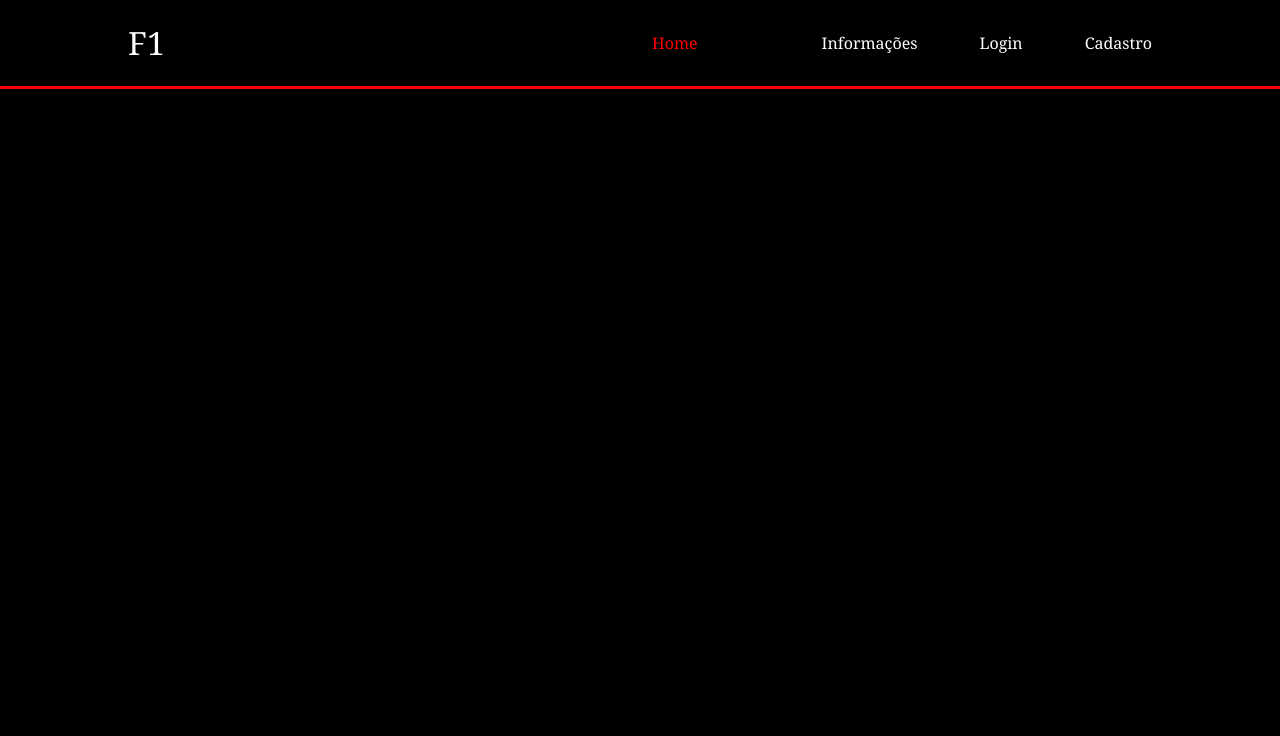
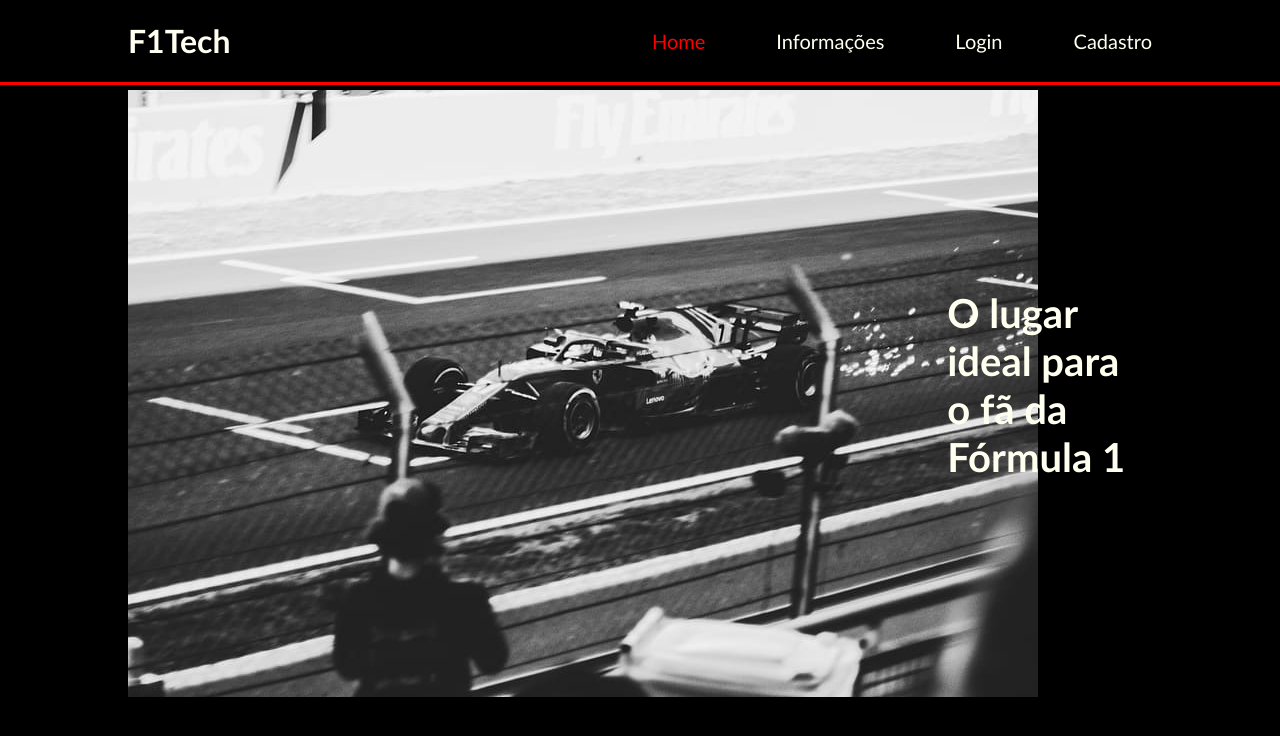
Before and after one commit to matheuslealdeoliveira/Projeto-Individual, a plain HTML site: page Site/home.html in a window 1280 px wide. Drawn offline with Linux system fonts and the light colour scheme.

Commit message:
Início da Tela Home

```diff
--- a/Site/home.html
+++ b/Site/home.html
@@ -11,12 +11,12 @@
 
     <div class="header">
         <div class="container">
-            <h1 class="titulo">F1</h1>
+
+          <h1 class="titulo"> F1Tech </h1>
 
             <ul class="navbar">
-                <li class="local">Home</li>
-                <li>
-                  <a href=""></a>
+                <li class="local">Home
+                  <a href="home.html"></a>
                 </li>
                 <li>
                   <a href="">Informações</a>
@@ -33,6 +33,16 @@
     </div>
 
     <div class="info">
+      <div class="container">
+        <div class="slogan">
+          <div class="banner">
+            <div class="img">
+              <img src="img/F1_BlackWhite.png">
+            </div>
+            <h1 class="titulo">O lugar ideal para o fã da Fórmula 1</h1>
+          </div>
+        </div>
+      </div>
     </div>
 
     <div class="footer">
--- a/Site/style.css
+++ b/Site/style.css
@@ -1,10 +1,11 @@
 body {
     margin: 0;
     padding: 0;
-    font-family: Georgia, 'Times New Roman', Times, serif;
-    background-color: black;
+    background-color: #000000;
+    font-family: 'Trebuchet MS', 'Lucida Sans Unicode', 'Lucida Grande', 'Lucida Sans', Arial, sans-serif;
   }
 
+  /* INICIO NAVBAR */
   .container {
     width: 80%;
     margin: auto;
@@ -12,7 +13,7 @@ body {
   }
 
   .header {
-    border-bottom: 3px solid red;
+    border-bottom: 3px solid #FF0000;
   }
 
   .header .container {
@@ -21,7 +22,12 @@ body {
 
   .header a {
     text-decoration: none;
-    color: white;
+    color: #FFFFF0;
+  }
+
+  .titulo {
+    color: #FFFFF0;
+    width: fit-content;
   }
 
   .navbar {
@@ -30,11 +36,35 @@ body {
     align-items: center;
     justify-content: space-between;
     list-style: none;
-    color: red;
+    color: #FF0000;
+    font-size: 20px;
   }
 
-  .titulo {
-    color: white;
-    width: fit-content;
-    font-weight: 500;
+  /* FIM  NAVBAR */
+
+  /* INICIO INFO */
+  .slogan {
+    width: 100%;
+    height: 600px;
+    display: flex;
   }
+
+  .banner {
+    width: 100%;
+    display: flex;
+    flex-direction: row;
+    justify-content: space-evenly;
+    align-items: center;
+  }
+
+  .banner .img {
+    width: 80%;
+    align-items: center;
+    margin-top: 20px;
+  }
+
+  .banner .titulo{
+    width: 20%;
+    font-size: 40px;
+  }
+  /* FIM INFO */
```
Also changed, not shown: Site/img/F1_BlackWhite.png (added), 1 other file.
